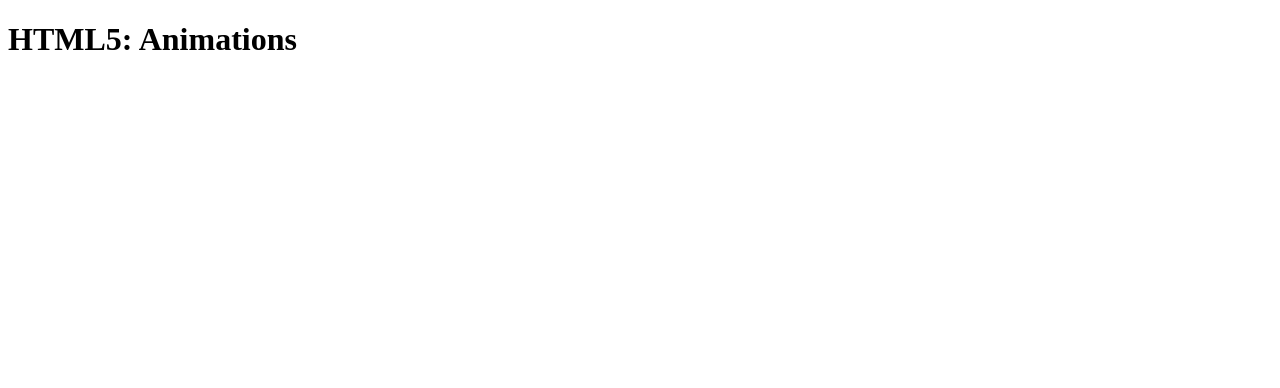
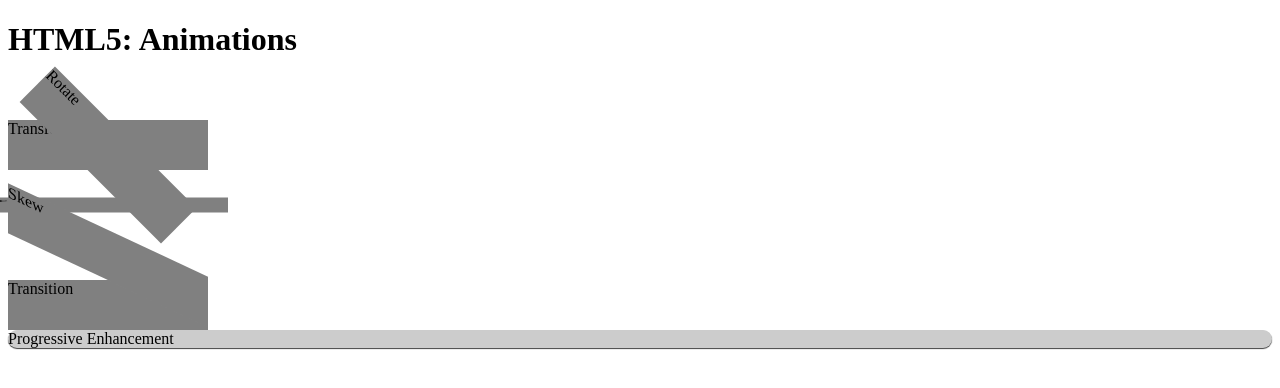
Before and after one commit to MartinChavez/HTML-CSS-Advanced-Topics, a plain HTML site: page html/animations.html in a window 1280 px wide. Drawn offline with Linux system fonts and the light colour scheme.

Commit message:
Animations

```diff
--- a/css/animations.css
+++ b/css/animations.css
@@ -1 +1,97 @@
+.transform ,.rotate, .scale, .skew , .transition{
+    background: grey;
+    height: 50px;
+    width: 200px;
+}
+
 /* CSS3: Animations */
+
+/* Transforms */
+/*
+- This property allows you to translate, rotate, scale, and skew elements in  CSS
+*/
+.transform{
+    /* Translate the element 20px to the right */
+    /* Translate the element 30px to the down */
+    transform: translate(20px, 30px);
+    /* Translate parameters*/
+    /*
+    - A translation value for the x-axis, which can be either a length  or percentage
+    - A translation value for the y-axis, which can be either a length  or percentage, if not specified, the value is 0
+    */
+}
+/* It is possible to use TranslateX and translateY to transl;ate the x and y values individually */
+.transform {
+    transform: translateX(30px);
+}
+.transform {
+    transform: translateY(40px);
+}
+
+/* Rotate */
+/*
+-  It is possible to rotate an element clockwise around its origin by the specified angle
+*/
+.rotate {
+    transform: rotate(45deg);
+}
+
+/* Scale */
+/*
+- You can do a 2D scale by a specified unitless number
+*/
+.scale {
+    /* The element is scaled to the unitless number: 1.2 */
+    /* If you don't specify a value for y-axis, it defaults to the value of x-axis */
+    transform: scale(1.2, .3);
+}
+
+/* Skew */
+/*
+- An element is skewed around the x or y axis by the angle specified
+- You can use skewX and skewY that take an angle as parameters
+*/
+.skew{
+    transform: skewX(-25deg);
+    transform: skewY(25deg);
+}
+
+/* Transitions */
+/*
+- Allow you to transition between two states of a specified element
+*/
+
+.transition{
+    /* The background-color transitions from grey to crimson over the period of .5s*/
+    /* Parameters (in order)
+    - Property: The CSS property you want to transition
+    - Duration: The amount of time you want the transition to take place
+    - Timing function: Timing of the transition itself (ease, ease-in, ease-in-out, linear, etc)
+    - Delay: The amount of time to wait between the change that is being requested on a specific property,
+      and the start of the transition
+    */
+    transition: background-color 0.5s ease-in-out;
+}
+.transition:hover{
+    background-color: crimson;
+}
+
+.transition:hover{
+    color: navajowhite;
+}
+/* Using 'all' as the transition-property, we can transition multiple properties at once */
+.transition{
+    transition: all 0.5s ease-in-out;
+}
+
+/* Progressive Enhancement */
+/*
+- Refers to the use of newer features that add to the experience in modern browsers that support those features,
+  but doesn't detract from the experience in older browsers.
+*/
+.progressive-enhancement{
+    background: #ccc;
+    /* If the borser-radius and box-shadow properties aren't supported, we still get a usable experience */
+    border-radius: 10px;
+    box-shadow: 0 1px 1px rgba(0,0,0,0.75);
+}
--- a/html/animations.html
+++ b/html/animations.html
@@ -8,6 +8,24 @@
 <body>
 <h1>HTML5: Animations</h1>
 <!-- HTML5 Animations -->
+<div class="transform">
+    Transform
+</div>
+<div class="rotate">
+    Rotate
+</div>
+<div class="scale">
+    Scale
+</div>
+<div class="skew">
+    Skew
+</div>
+<div class="transition">
+    Transition
+</div>
 
+<div class="progressive-enhancement">
+    Progressive Enhancement
+</div>
 </body>
 </html>
```
